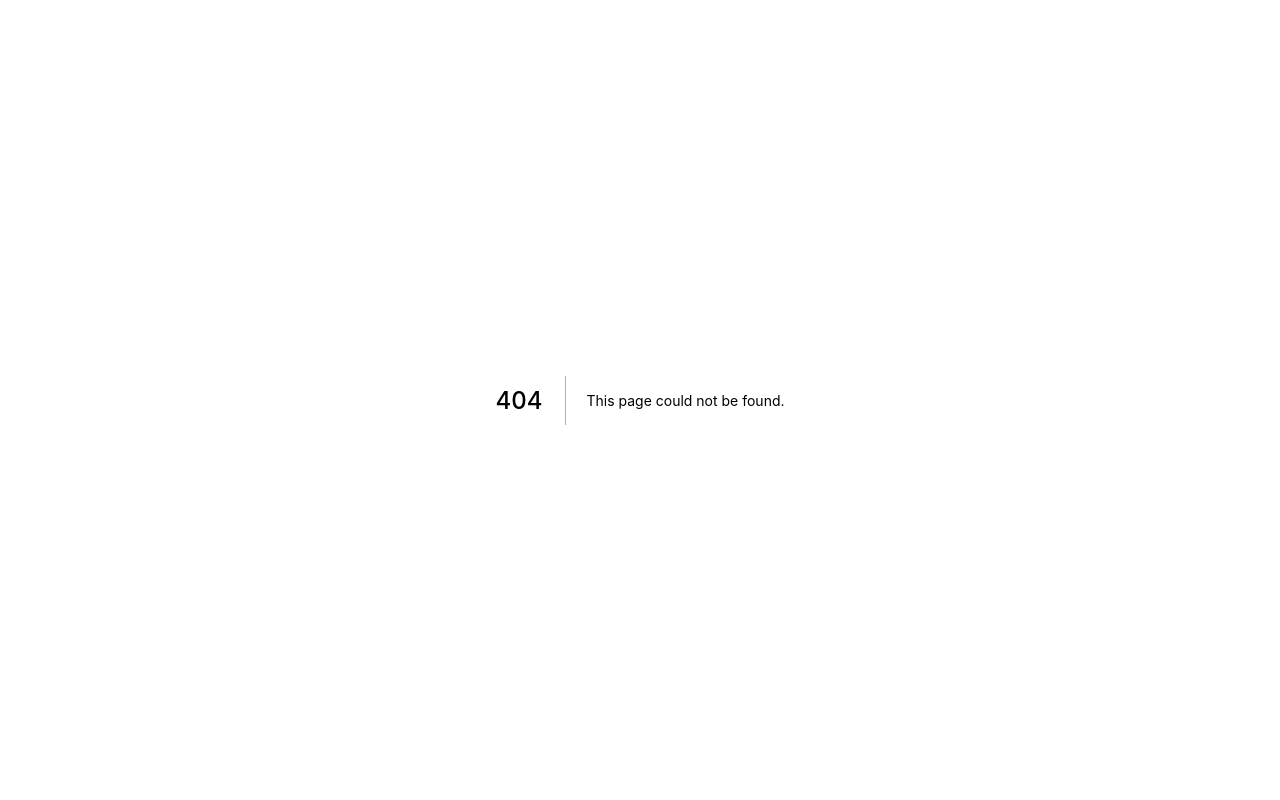
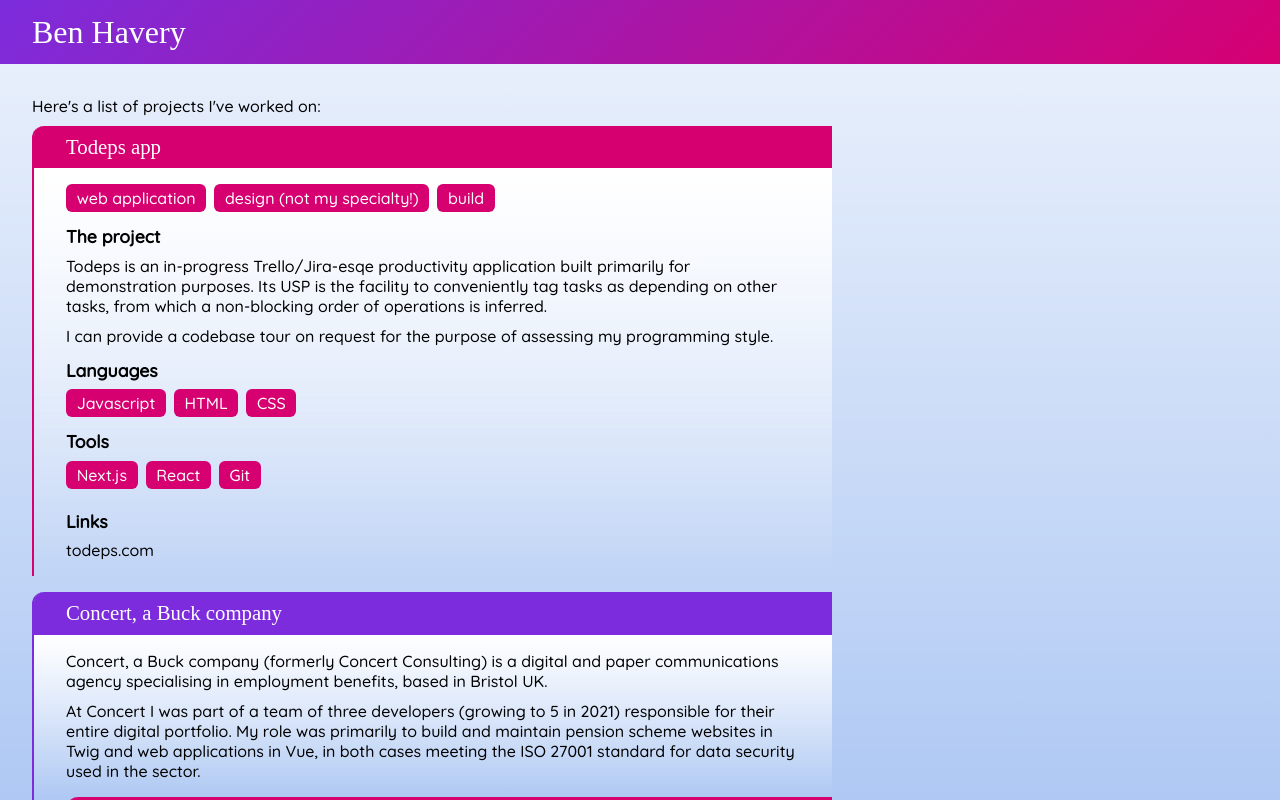
Before and after one commit to BenjaminHavery/portfolio, a Next.js app: page /projects in a window 1280 px wide. Before the commit this address had no page. Built offline with nearby package versions, Linux system fonts and the light colour scheme; a web font is replaced by a local one.

Commit message:
Disable unused functionality for 0.1 release

```diff
--- a/components/ProjectsList/Item.js
+++ b/components/ProjectsList/Item.js
@@ -20,7 +20,7 @@ const Item = ({ item, level, view }) => {
 
       <div className='header'>
         <h2 className='heading'>{ item.title }</h2>
-        <button className='button' onClick={() => setOpen(!open)}>Details</button>
+        {/* <button className='button' onClick={() => setOpen(!open)}>Details</button> */}
       </div>
       <div className='content'>
         { item.type === 'project' && <Project {...{ ...item, open, setOpen }}/> }
--- a/components/ProjectsList/index.js
+++ b/components/ProjectsList/index.js
@@ -17,7 +17,7 @@ const ProjectsList = () => {
   return (
   <div className='projects-list'>
     <div className='controls'>
-      <button className='button' onClick={() => setView({ ...view, employers: !view.employers })}>{ view.employers ? 'Hide' : 'Show'} employers</button>
+      {/* <button className='button' onClick={() => setView({ ...view, employers: !view.employers })}>{ view.employers ? 'Hide' : 'Show'} employers</button> */}
       {/* <button onClick={() => setView({ ...view, sort: view.sort === defaultSort ? 'title' : defaultSort })}>Sorted by { view.sort }</button> */}
     </div>
 
--- a/pages/index.js
+++ b/pages/projects.js
@@ -5,10 +5,10 @@ import ProjectsList from '../components/ProjectsList'
 
 export default function Home() {
   return (
-    <Layout title="my projects">
+    <Layout>
 
       <main className='main'>
-        <p>here's some projects:</p>
+        <p>Here's a list of projects I've worked on:</p>
         <ProjectsList />
       </main>
 
```
